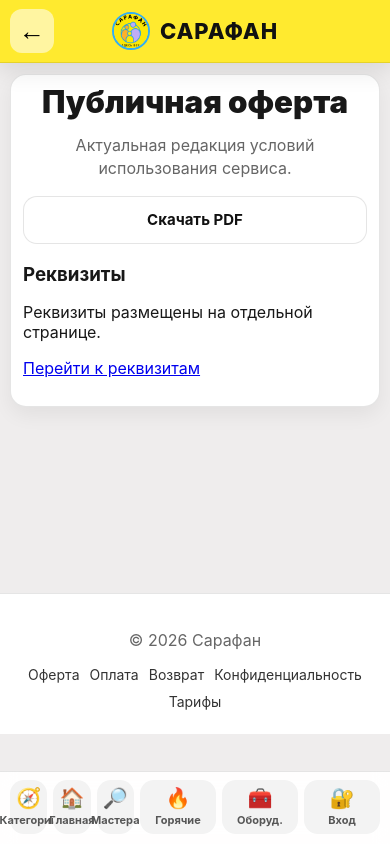
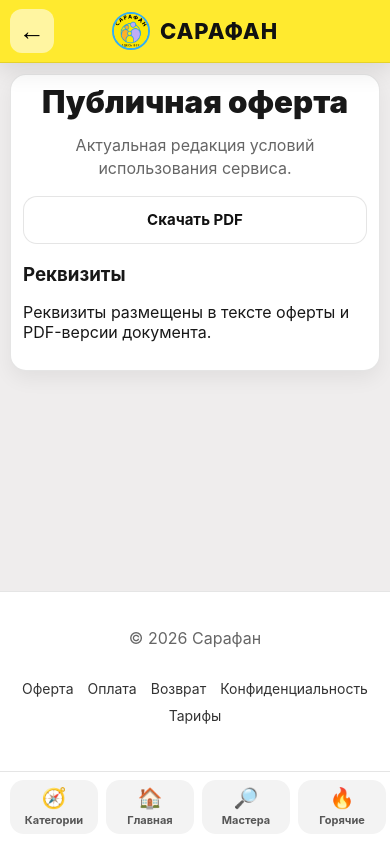
Before and after one commit to sabina2340/beauty-sarafan, a Next.js app in the folder beauty-frontend/: page /offer in a window 390 px wide. Built offline with nearby package versions, Linux system fonts and the light colour scheme; no server answers.

Commit message:
Make mobile bottom nav horizontally scrollable

```diff
--- a/beauty-frontend/app/globals.css
+++ b/beauty-frontend/app/globals.css
@@ -8,6 +8,8 @@
   --text: #181818;
   --muted: #666;
   --line: rgba(0, 0, 0, 0.1);
+  --bottom-nav-safe-area: env(safe-area-inset-bottom, 0px);
+  --bottom-nav-offset: calc(96px + var(--bottom-nav-safe-area));
 }
 
 * {
@@ -39,7 +41,7 @@
   margin: 0 auto;
 }
 .page {
-  padding: 82px 0 132px;
+  padding: 82px 0 var(--bottom-nav-offset);
   flex: 1;
 }
 
@@ -113,27 +115,31 @@
 }
 
 .siteFooter {
-  padding: 20px 0 24px;
+  padding: 20px 0 calc(24px + var(--bottom-nav-offset));
   color: var(--muted);
   text-align: center;
   margin-top: 6px;
-  margin-bottom: 110px;
   background: #fff;
   border-top: 1px solid var(--line);
   position: relative;
   z-index: 1;
 }
+.footerWrap {
+  display: grid;
+  gap: 8px;
+}
 .footerLinks {
   display: flex;
   flex-wrap: wrap;
   justify-content: center;
-  gap: 10px;
+  gap: 10px 14px;
   margin-top: 8px;
 }
 .footerLinks a {
   color: #333;
   text-decoration: none;
   font-size: 14px;
+  white-space: normal;
 }
 
 .card {
@@ -822,17 +828,20 @@
 
 .bottomNav {
   position: fixed;
-  bottom: max(env(safe-area-inset-bottom), 0px);
+  bottom: 0;
   left: 0;
   right: 0;
   z-index: 60;
-  display: grid;
-  grid-auto-flow: column;
-  grid-auto-columns: minmax(76px, 1fr);
-  gap: 6px;
+  display: flex;
+  flex-wrap: nowrap;
+  align-items: stretch;
+  gap: 8px;
   overflow-x: auto;
+  overflow-y: hidden;
+  -webkit-overflow-scrolling: touch;
+  overscroll-behavior-x: contain;
   scrollbar-width: none;
-  padding: 8px 10px calc(10px + env(safe-area-inset-bottom));
+  padding: 8px 10px calc(10px + var(--bottom-nav-safe-area));
   background: rgba(255, 255, 255, 0.95);
   backdrop-filter: blur(8px);
   border-top: 1px solid var(--line);
@@ -840,7 +849,8 @@
 
 .bottomNavItem {
   border: 0;
-  width: 100%;
+  flex: 0 0 auto;
+  min-width: 92px;
   border-radius: 14px;
   text-decoration: none;
   color: #565656;
@@ -852,8 +862,9 @@
   line-height: 1.15;
   font-weight: 700;
   background: #f3f3f3;
-  padding: 6px 4px;
+  padding: 6px 10px;
   text-align: center;
+  white-space: nowrap;
 }
 
 .bottomNavItem > span:first-child {
@@ -914,15 +925,13 @@
   }
   .page {
     padding-top: 74px;
-    padding-bottom: 148px;
+    padding-bottom: var(--bottom-nav-offset);
   }
   .topBar {
     height: 60px;
   }
-  .bottomNav {
-    grid-template-columns: repeat(3, minmax(0, 1fr));
-  }
   .bottomNavItem {
+    min-width: 88px;
     min-height: 54px;
     font-size: 11px;
   }
@@ -936,9 +945,15 @@
     left: 50%;
     transform: translateX(-50%);
     width: min(760px, calc(100% - 40px));
+    justify-content: center;
+    overflow-x: visible;
     border: 1px solid var(--line);
     border-radius: 18px 18px 0 0;
-    grid-template-columns: repeat(7, minmax(0, 1fr));
+  }
+
+  .bottomNavItem {
+    flex: 1 1 0;
+    min-width: 0;
   }
 }
 
@@ -973,7 +988,7 @@
 
 @media (max-width: 768px) {
   .page {
-    padding-bottom: 152px;
+    padding-bottom: var(--bottom-nav-offset);
   }
   .grid2 {
     grid-template-columns: 1fr;
--- a/beauty-frontend/app/offer/page.tsx
+++ b/beauty-frontend/app/offer/page.tsx
@@ -1,13 +1,10 @@
-import Link from "next/link";
-
 export default function OfferPage() {
   return (
     <section className="card authCard legalPage">
       <h1 className="h1">Публичная оферта</h1>
       <p className="muted">Актуальная редакция условий использования сервиса.</p>
       <p><a className="btn btnGhost" href="/legal/offer.pdf" target="_blank" rel="noreferrer">Скачать PDF</a></p>
-      <h3>Реквизиты</h3><p>Реквизиты размещены на отдельной странице.</p>
-      <p><Link href="/requisites">Перейти к реквизитам</Link></p>
+      <h3>Реквизиты</h3><p>Реквизиты размещены в тексте оферты и PDF-версии документа.</p>
     </section>
   );
 }
```
